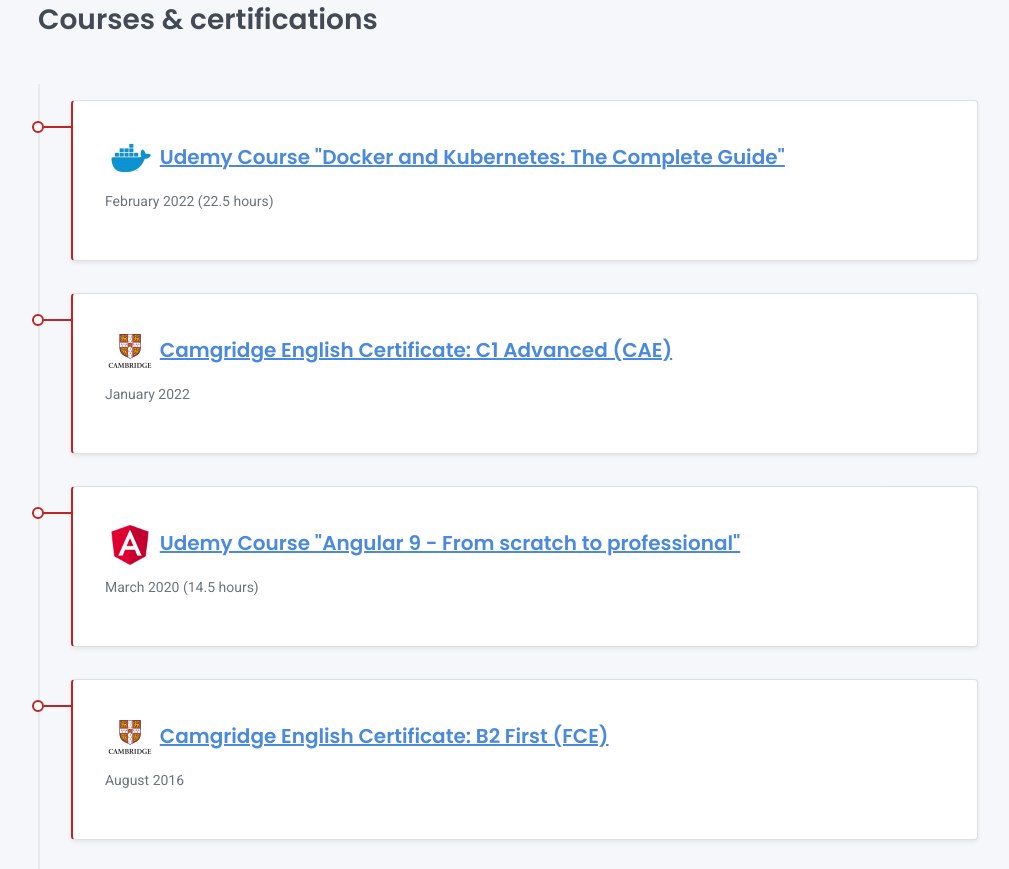
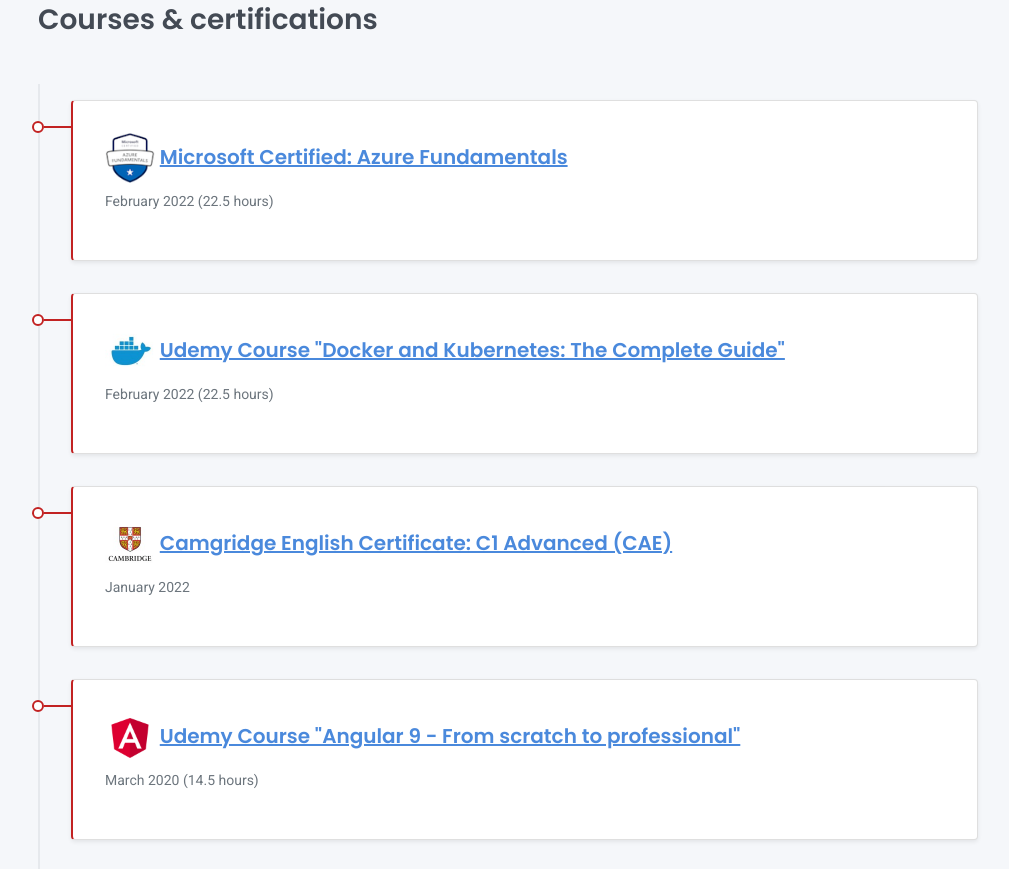
Before and after one commit to cesar-albusac/cesaralbusac, a plain HTML site: page public/index.html in a window 1280 px wide. Shown: the part 4313-5182 px from the top of the page, without its empty margins (132-1141 px from the left). Drawn offline with Linux system fonts and the light colour scheme.

Commit message:
adding az900

```diff
--- a/public/index.html
+++ b/public/index.html
@@ -285,6 +285,18 @@
             <div class="timeline-card timeline-card-courses card shadow-sm">
               <div class="card-body">
                 <div class="h5 mb-1">
+                  <img src="images/az900.png" height="50" width="50">
+                  <a href="https://www.credly.com/badges/c945d28d-71ba-4ae7-8edb-f7c671efe412/linked_in?t=ru2ohp">
+                    Microsoft Certified: Azure Fundamentals
+                  </a>
+                </div>
+                <div class="text-muted text-small mb-2">February 2022 (22.5 hours) </div>
+              </div>
+            </div>
+
+            <div class="timeline-card timeline-card-courses card shadow-sm">
+              <div class="card-body">
+                <div class="h5 mb-1">
                   <img src="images/docker.jpg" height="50" width="50">
                   <a href="https://www.udemy.com/certificate/UC-5fc686fa-2bfb-45c4-938b-901e00a382a6/">
                      Udemy Course "Docker and Kubernetes: The Complete Guide"
```
Also changed, not shown: public/images/az900.png (added).
